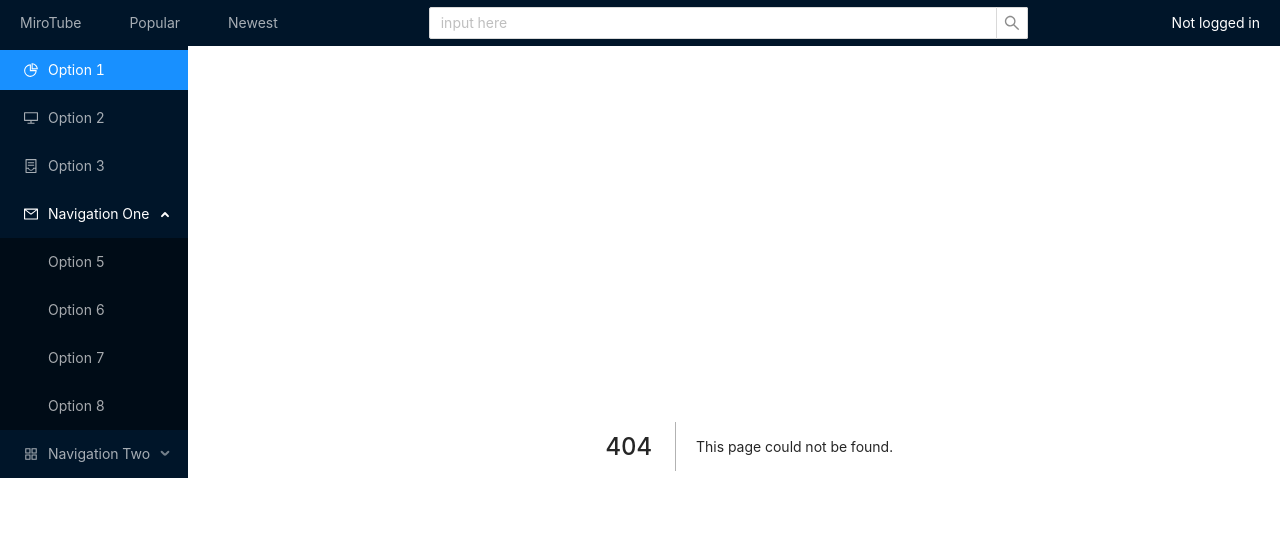
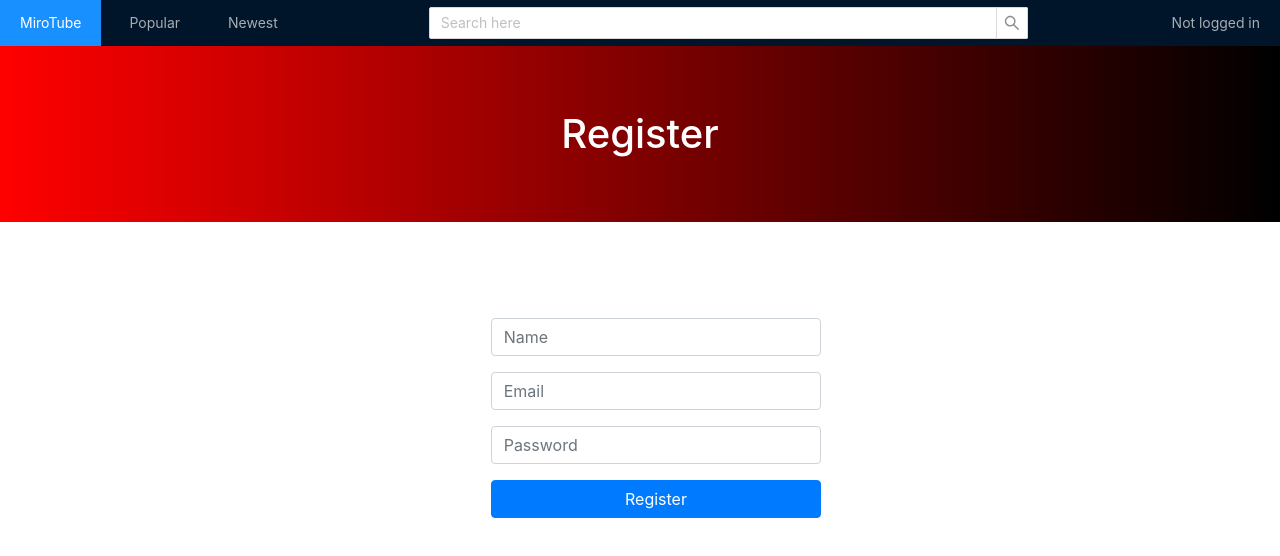
Before and after one commit to vulkov-debug/mirotube-client, a Next.js app: page /register in a window 1280 px wide. Before the commit this address had no page. Shown: the top 556 px of the page. Built offline with nearby package versions, Linux system fonts and the light colour scheme.

Commit message:
Added context

```diff
--- a/components/TopNav.js
+++ b/components/TopNav.js
@@ -8,10 +8,10 @@ const TopNav = () => {
 
     const menu = (
         <Menu>
-          <Menu.Item>
+          <Menu.Item key='login'>
            <Link href='/login'><a className="d-flex justify-content-center"><b>Login</b></a></Link>
           </Menu.Item>
-          <Menu.Item>
+          <Menu.Item key='register'>
            <Link href='/register'><a className="d-flex justify-content-center"><b>Register</b></a></Link>
           </Menu.Item>
         </Menu>
@@ -36,7 +36,7 @@ const TopNav = () => {
       </Item>
 
       <AutoComplete style={{ width: 600 }} className=" m-auto ">
-        <Input.Search size="medium" placeholder="input here" />
+        <Input.Search size="medium" placeholder="Search here" />
       </AutoComplete>
 
       <Dropdown overlay={menu} placement="bottomCenter">
--- /dev/null
+++ b/context/index.js
@@ -0,0 +1,29 @@
+import { useReducer, createContext } from "react";
+
+const initialState = {
+    user: null
+}
+
+const Context = createContext()
+
+const rootReducer = (state, action) => {
+    switch(action.type) {
+        case "LOGIN":
+            return {...state, user: action.payload}
+            case "LOGOUT":
+            return {...state, user: null}
+        default: return state
+    }
+}
+
+const Provider = ({children}) => {
+    const [state, dispatch] = useReducer(rootReducer, initialState)
+
+    return (
+        <Context.Provider value={{state, dispatch}}>
+            {children}
+        </Context.Provider>
+    )
+}
+
+export {Context, Provider}
--- a/package.json
+++ b/package.json
@@ -15,9 +15,11 @@
   "dependencies": {
     "@ant-design/icons": "^4.7.0",
     "antd": "^4.18.5",
+    "axios": "^0.25.0",
     "bootstrap": "^4.6.1",
     "next": "^12.0.10",
     "react": "^17.0.2",
-    "react-dom": "^17.0.2"
+    "react-dom": "^17.0.2",
+    "react-toastify": "^8.1.1"
   }
 }
--- a/pages/_app.js
+++ b/pages/_app.js
@@ -2,20 +2,27 @@ import "bootstrap/dist/css/bootstrap.min.css";
 import "antd/dist/antd.css";
 import TopNav from "../components/TopNav";
 import LeftBar from "../components/LeftBar";
+import "../public/css/styles.css";
+import { ToastContainer } from "react-toastify";
+import "react-toastify/dist/ReactToastify.css";
+import { Provider } from "../context";
 
 function MyApp({ Component, pageProps }) {
   return (
-    <div className="container-fluid p-0">
-      <TopNav />
-      <div className="row">
-        <div className="col-md-2 ">
+    <Provider>
+      <div className="container-fluid p-0">
+        <ToastContainer />
+        <TopNav />
+        <div className="row">
+          {/* <div className="col-md-2 ">
           <LeftBar />
-        </div>
-        <div className="col-md-10">
-          <Component {...pageProps} />
+        </div> */}
+          <div className="col">
+            <Component {...pageProps} />
+          </div>
         </div>
       </div>
-    </div>
+    </Provider>
   );
 }
 
--- /dev/null
+++ b/pages/register.js
@@ -0,0 +1,69 @@
+import React, { useState } from "react";
+import axios from "axios";
+import { toast } from "react-toastify";
+
+const register = () => {
+  const [values, setValues] = useState({});
+
+  const handleSubmit = async (e) => {
+    e.preventDefault();
+   try {
+    await axios.post(
+        `${process.env.NEXT_PUBLIC_API}/register`,
+        values
+      );
+      toast.success('Registration successfull!')
+   } catch (error) {
+       console.log(error.response.data);
+       toast.error(error.response.data)
+   }
+
+  };
+
+  return (
+    <>
+      <h1 className="jumbotron text-center bg-primary square">Register</h1>
+      <div className="container-fluid">
+        <div className="row"></div>
+        <div className="row">
+          <div className="col-md-4 offset-md-4 p-5 ">
+            <form className="login-form" onSubmit={handleSubmit}>
+            <input
+                type="text"
+                placeholder="Name"
+                onChange={(e) =>
+                  setValues({ ...values, name: e.target.value })
+                }
+                value={values.name}
+                className="form-control m-3"
+              />
+              <input
+                type="email"
+                placeholder="Email"
+                onChange={(e) =>
+                  setValues({ ...values, email: e.target.value })
+                }
+                value={values.email}
+                className="form-control m-3"
+              />
+              <input
+                type="password"
+                placeholder="Password"
+                onChange={(e) =>
+                  setValues({ ...values, password: e.target.value })
+                }
+                value={values.password}
+                className="form-control m-3"
+              />
+              <button type="submit" className="btn btn-primary btn-block m-3">
+                Register
+              </button>
+            </form>
+          </div>
+        </div>
+      </div>
+    </>
+  );
+};
+
+export default register;
--- /dev/null
+++ b/public/css/styles.css
@@ -0,0 +1,8 @@
+.square {
+    border-radius: 0px;
+}
+
+.jumbotron {
+    background-image: linear-gradient(to right, #ff0000, #000);
+    color: #fff
+}
```
Also changed, not shown: pages/login.js (added, +44 -0 lines), 2 other files (tests, documents, lock files or other folders).
